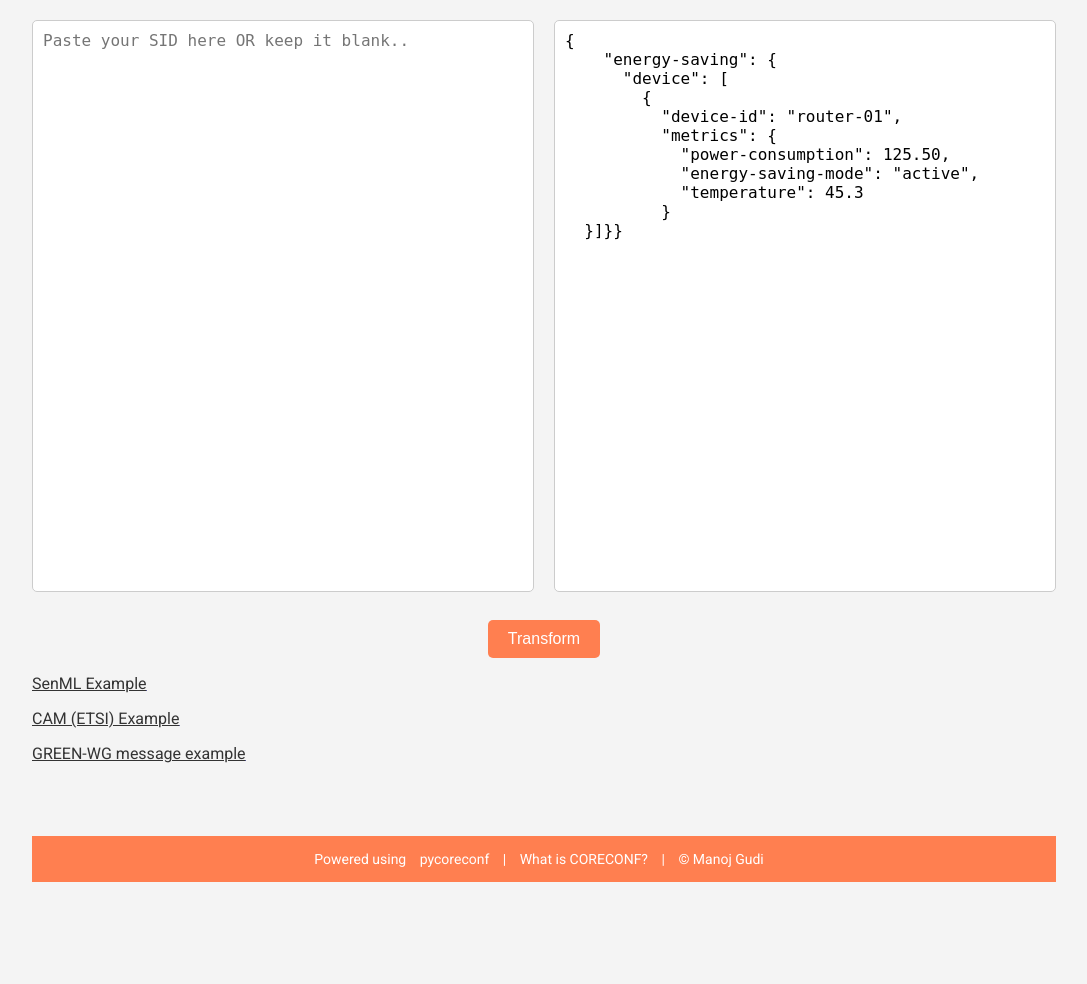
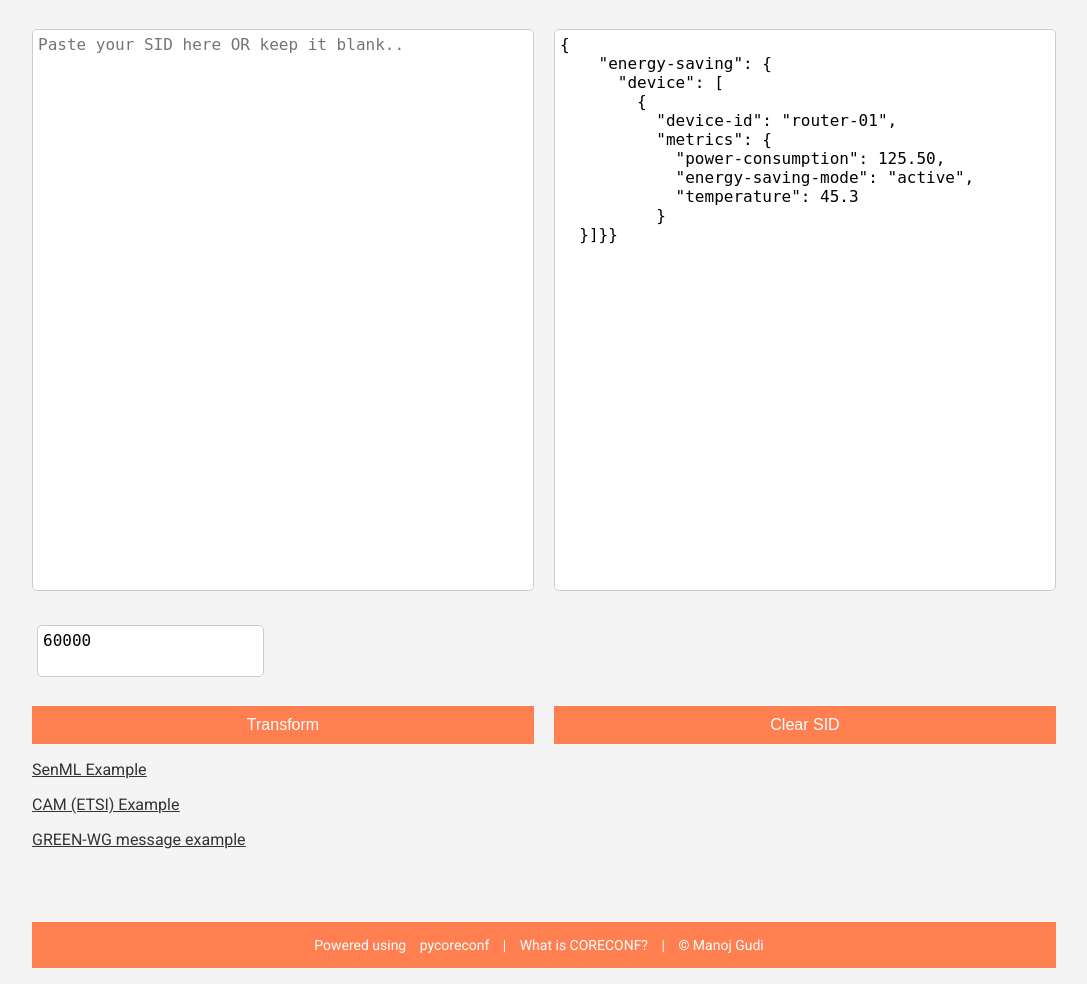
Before and after one commit to manojgudi/coreconf-webservice, a Flask app: page /green_example in a window 1280 px wide. Shown: the part 59-1043 px from the top of the page, without its empty margins (96-1183 px from the left). Run offline with Flask 3, Linux system fonts and the light colour scheme; some libraries are stand-ins or nearby versions.

Commit message:
Added feature to clear SID form and start SID range

```diff
--- a/app.py
+++ b/app.py
@@ -23,6 +23,10 @@ def index():
     if request.method == 'POST':
         sidTextRaw = request.form['input1']
         dataTextRaw = request.form['input2']
+        sidStartRangeRaw = request.form['input3']
+        if sidStartRangeRaw.isdigit:
+            sidStartRange = int(sidStartRangeRaw)
+
         outputText = sidTextRaw + " " + dataTextRaw
         dataJSON = None
 
@@ -37,7 +41,7 @@ def index():
         if len(sidTextRaw) < 5 and dataJSON:
             # Guess identifiers for dataJSON
             sidIdentifiers = sidGeneration.guessIdentifiers(dataJSON)
-            sidJSON = sidGeneration.generateSIDFile(sidIdentifiers, 60000, 1000, "generic-module")
+            sidJSON = sidGeneration.generateSIDFile(sidIdentifiers, sidStartRange, 1000, "generic-module")
             # Overwrite the blank sidTextRaw so the generated SIDs are visible to the user
             sidTextRaw = json.dumps(sidJSON, indent=2)
         else:
@@ -84,7 +88,8 @@ def index():
         hexSize  = int(len(hexText)/2)
         compressedPercent = round(100 - (hexSize/jsonSize)*100, 2)
         return render_template('index.html', output_text=outputText, hex_text=hexText, json_length=jsonSize, hex_length=hexSize,
-                               compressed_percent = compressedPercent, sid_text_raw=sidTextRaw, data_text_raw=dataTextRaw)
+                               compressed_percent = compressedPercent, sid_text_raw=sidTextRaw, data_text_raw=dataTextRaw,
+                               sid_start_range=sidStartRange)
 
     # If it's a GET request (e.g., page refresh), render with empty outputText
     return render_template('index.html')
@@ -95,13 +100,14 @@ def senmlExample():
 
     sidTextRaw = "Unable to read SID file."
     dataTextRaw= "Unable to read SenML Data file."
+    sidStartRange = 60000 #default
 
     with open(senmlSIDFile, 'r') as f:
         sidTextRaw = f.read()
     with open(senmlDataFile, 'r') as f:
         dataTextRaw = f.read()
 
-    return render_template('index.html', sid_text_raw=sidTextRaw, data_text_raw=dataTextRaw)
+    return render_template('index.html', sid_text_raw=sidTextRaw, data_text_raw=dataTextRaw, sid_start_range=sidStartRange)
 
 @app.route('/cam_example', methods=['GET'])
 def camExample():
@@ -109,13 +115,14 @@ def camExample():
 
     camTextRaw = "Unable to read CAM file."
     dataTextRaw= "Unable to read CAM Data file."
+    sidStartRange = 60000 #default
 
     with open(camSIDFile, 'r') as f:
         camTextRaw = f.read()
     with open(camDataFile, 'r') as f:
         dataTextRaw = f.read()
 
-    return render_template('index.html', sid_text_raw=camTextRaw, data_text_raw=dataTextRaw)
+    return render_template('index.html', sid_text_raw=camTextRaw, data_text_raw=dataTextRaw, sid_start_range=sidStartRange )
 
 
 @app.route('/green_example', methods=['GET'])
@@ -123,11 +130,13 @@ def greenExample():
     # Read the example files and return the content as sid_text_raw and data_text_raw
     greenTextRaw = ""
     dataTextRaw= "Unable to read GREEN-WG Data file."
+    sidStartRange = 60000 #default
+
 
     with open(greenDataFile, 'r') as f:
         dataTextRaw = f.read()
 
-    return render_template('index.html', sid_text_raw=greenTextRaw, data_text_raw=dataTextRaw)
+    return render_template('index.html', sid_text_raw=greenTextRaw, data_text_raw=dataTextRaw, sid_start_range=sidStartRange)
 
 
 
--- a/static/style.css
+++ b/static/style.css
@@ -26,7 +26,6 @@ form {
     display: flex;
     flex-direction: column;
     gap: 20px;
-    align-items: center;
 }
 
 .input-container {
@@ -34,18 +33,51 @@ form {
     width: 100%;
     gap: 20px;
     height: 580px;
+    align-items: center;
 
 }
 
+.button-container {
+    display: flex;
+    width: 100%;
+    gap: 20px;
+    align-items: center;
+}
+
+.input-params{
+    display:block;
+    width: 10%;
+    height: 20px;
+    align-items: normal;
+    padding: 5px;
+    text-align: center;
+
+}
+
+.input-params-box{
+    height: 40px;
+    padding: 5px;
+    font-size: 1rem;
+    border: 1px solid #ccc;
+    border-radius: 5px;
+    resize: none;
+
+}
 .input-box {
     width: 100%;
     height: 550px;
-    padding: 10px;
+    padding: 5px;
     font-size: 1rem;
     border: 1px solid #ccc;
     border-radius: 5px;
     resize: none;
 }
+
+/* Rounded border */
+hr.rounded {
+    width: 100%;
+    border:none;
+  }
 
 .submit-btn {
     padding: 10px 20px;
@@ -53,8 +85,8 @@ form {
     color: white;
     background-color: #FF7F50; /* Coral color */
     border: none;
-    border-radius: 5px;
     cursor: pointer;
+    width:  inherit;
 }
 
 .submit-btn:hover {
--- a/templates/index.html
+++ b/templates/index.html
@@ -10,6 +10,13 @@
     <link href="https://fonts.googleapis.com/css2?family=Roboto:wght@400;700&display=swap" rel="stylesheet">
     <!-- Highlight.js CSS -->
     <link rel="stylesheet" href="https://cdnjs.cloudflare.com/ajax/libs/highlight.js/11.8.0/styles/default.min.css">
+
+    <script>
+         function clearSID() {
+                document.getElementsByName("input1")[0].value = "";
+            }
+
+    </script>
 
     <style>
         /* Custom CSS for CBOR-like highlighting */
@@ -43,15 +50,22 @@
         <header>
             <h1>Transform To CORECONF</h1>
         </header>
-        <form method="POST" action="{{ url_for('index') }}">
+        <form id="coreconf-input" method="POST" action="{{ url_for('index') }}">
             <div class="input-container">
                 <textarea name="input1" placeholder="Paste your SID here OR keep it blank.."
                     class="input-box">{{sid_text_raw}}</textarea>
                 <textarea name="input2" placeholder="Paste your Data instance here.."
                     class="input-box">{{data_text_raw}}</textarea>
             </div>
+            <div class="input-params">
+                <textarea name="input3" placeholder="SID Entry range"
+                class="input-params-box">{{sid_start_range}}</textarea>
+            </div>
+            <hr class="rounded">
+            <div class="button-container">
             <button type="submit" class="submit-btn">Transform</button>
-
+            <button type="button" onclick="clearSID()" class="submit-btn">Clear SID</button>
+            </div>
         </form>
         <a href="{{ url_for('senmlExample') }}">
             <p class="example-text"> SenML Example</p>
@@ -72,6 +86,8 @@
         </div>
 
         <script>
+
+
             // Highlight JSON syntax
             // Convert JSON-like data to CBOR-like highlighting
             document.addEventListener('DOMContentLoaded', (event) => {
@@ -89,6 +105,15 @@
             });
             // Scroll the result into view after submission
             document.querySelector('.result').scrollIntoView({ behavior: 'smooth' });
+
+
+            document.getElementById("coreconf-input").addEventListener("reset", (e) => {
+                // Scroll the result into view after submission
+                document.getElementsByName("input1")[0].value = "";
+            });
+
+
+
         </script>
         {% endif %}
 
```
